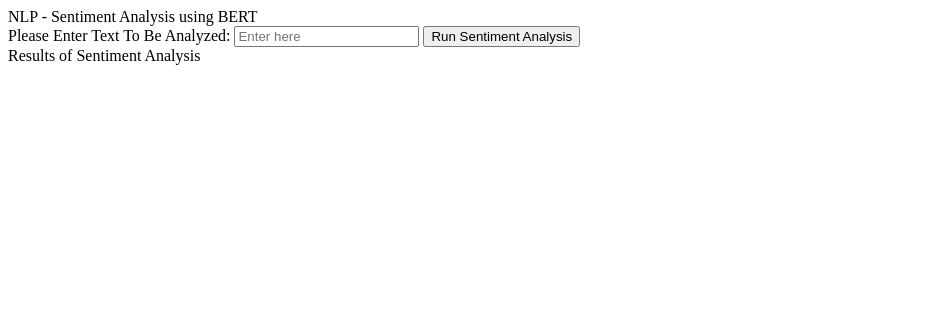
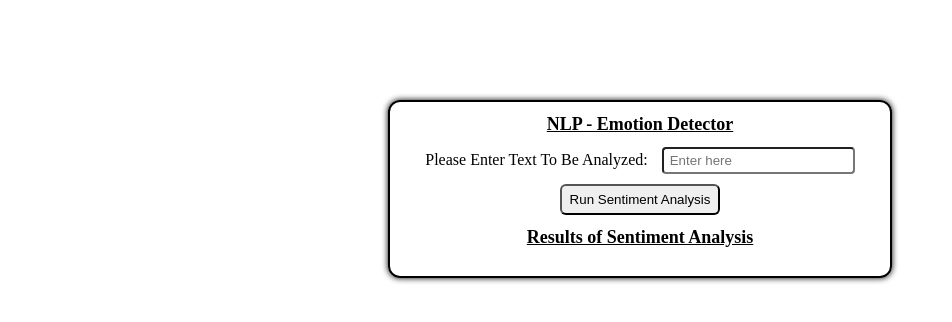
Before and after one commit to ChrisBerry1234/Sentiment-Analyzer-IBMProject, a Flask app: page / in a window 1280 px wide. Shown: the top 322 px of the page, without its empty margins (0-952 px from the left). Run offline with Flask 3, Linux system fonts and the light colour scheme.

Commit message:
Added basic styling to index.html

```diff
--- /dev/null
+++ b/static/styles.css
@@ -0,0 +1,50 @@
+body {
+    background: white;
+  }
+
+.main-container{
+     border: 2px solid black;
+     margin: 0 auto;
+     width: 500px;
+     margin-top: 100px;
+     border-radius: 12px;
+     box-shadow: 0 0 6px black;
+}
+
+header{
+    text-align: center;
+    text-decoration: underline;
+    padding: 12px 10px;
+    font-size: large;
+    font-weight: bold;
+}
+
+.input-container{
+    text-align: center;
+}
+
+#user-text{
+    margin-left: 10px;
+    border-radius: 4px;
+    padding: 4px 6px
+}
+
+#user-text:focus{
+    box-shadow: 0 0 8px black;
+}
+
+#send-response{
+    margin-top: 10px;
+    padding: 6px 8px;
+    border-radius: 6px;
+    transition: transform 0.6s ease-out
+                background-color 0.5s
+                bold 0.5s;
+}
+
+#send-response:hover{
+    transform: scale(1.115);
+    cursor: pointer;
+    background-color: white;
+    font-weight: bold;
+}
--- a/templates/index.html
+++ b/templates/index.html
@@ -3,22 +3,26 @@
 <head>
     <meta charset="UTF-8">
     <meta name="viewport" content="width=device-width, initial-scale=1.0">
+    <link rel="stylesheet" href="/static/styles.css">
     <title>Sentiment Analyzer</title>
 </head>
 <body>
     <div class="main-container">
-        <div class="container-body"></div>
-            <header> NLP - Sentiment Analysis using BERT </header>
+        <div class="container-body">
+
+            <header> NLP - Emotion Detector </header>
+
             <div class="input-container">
                 <label for="user-text"> Please Enter Text To Be Analyzed:</label>
                 <input type="text" id="user-text" placeholder="Enter here">
                 <button id="send-response"> Run Sentiment Analysis </button>
             </div>
+
             <div class="results-container">
                 <header> Results of Sentiment Analysis </header>
                 <p id="results"></p>
             </div>
-            </div>
+
         </div>
     </div>
     <script src="/static/webscript.js"></script>
```
Also changed, not shown: templates/styles.css (deleted).
